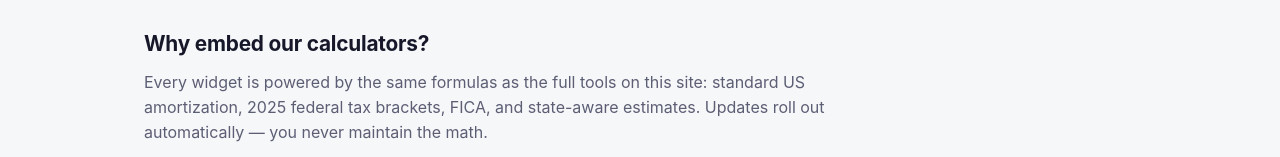
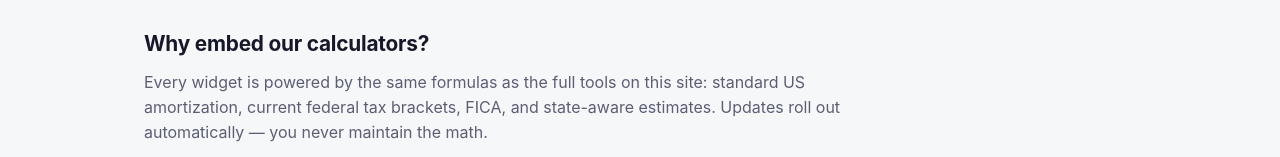
Before and after one commit to yasir23/usmoneyhq, a Next.js app: page /widgets in a window 1280 px wide. Shown: the part 795-952 px from the top of the page. Built offline with nearby package versions, Linux system fonts and the light colour scheme; no server answers.

Commit message:
copy: widgets page tax bracket reference updated to current year

```diff
--- a/pages/widgets.js
+++ b/pages/widgets.js
@@ -55,7 +55,7 @@ export default function WidgetsPage() {
 
         <div className="seo">
           <h2>Why embed our calculators?</h2>
-          <p>Every widget is powered by the same formulas as the full tools on this site: standard US amortization, 2025 federal tax brackets, FICA, and state-aware estimates. Updates roll out automatically — you never maintain the math.</p>
+          <p>Every widget is powered by the same formulas as the full tools on this site: standard US amortization, current federal tax brackets, FICA, and state-aware estimates. Updates roll out automatically — you never maintain the math.</p>
           <h2>Custom widgets</h2>
           <p>Need a branded version, different fields, or a bulk embed for a network of sites? Email hello@usmoneyhq.com.</p>
         </div>
```
